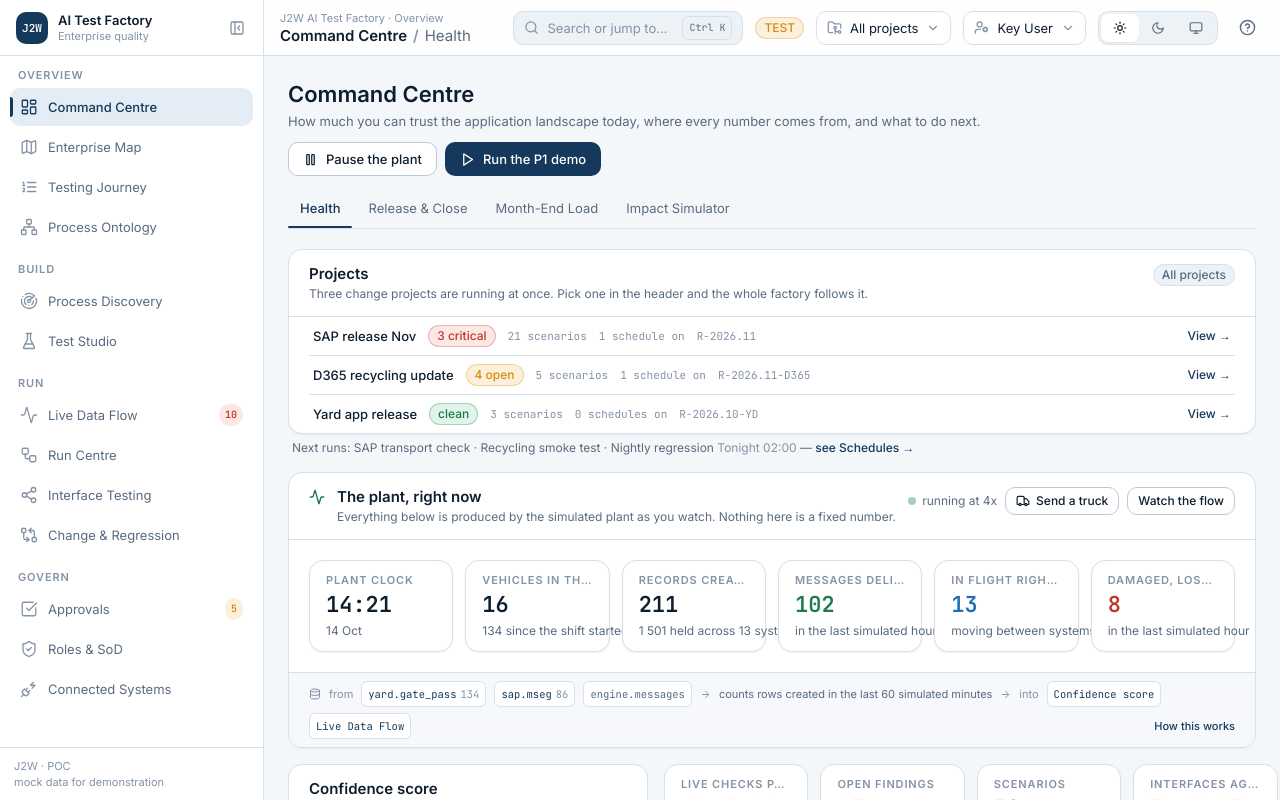
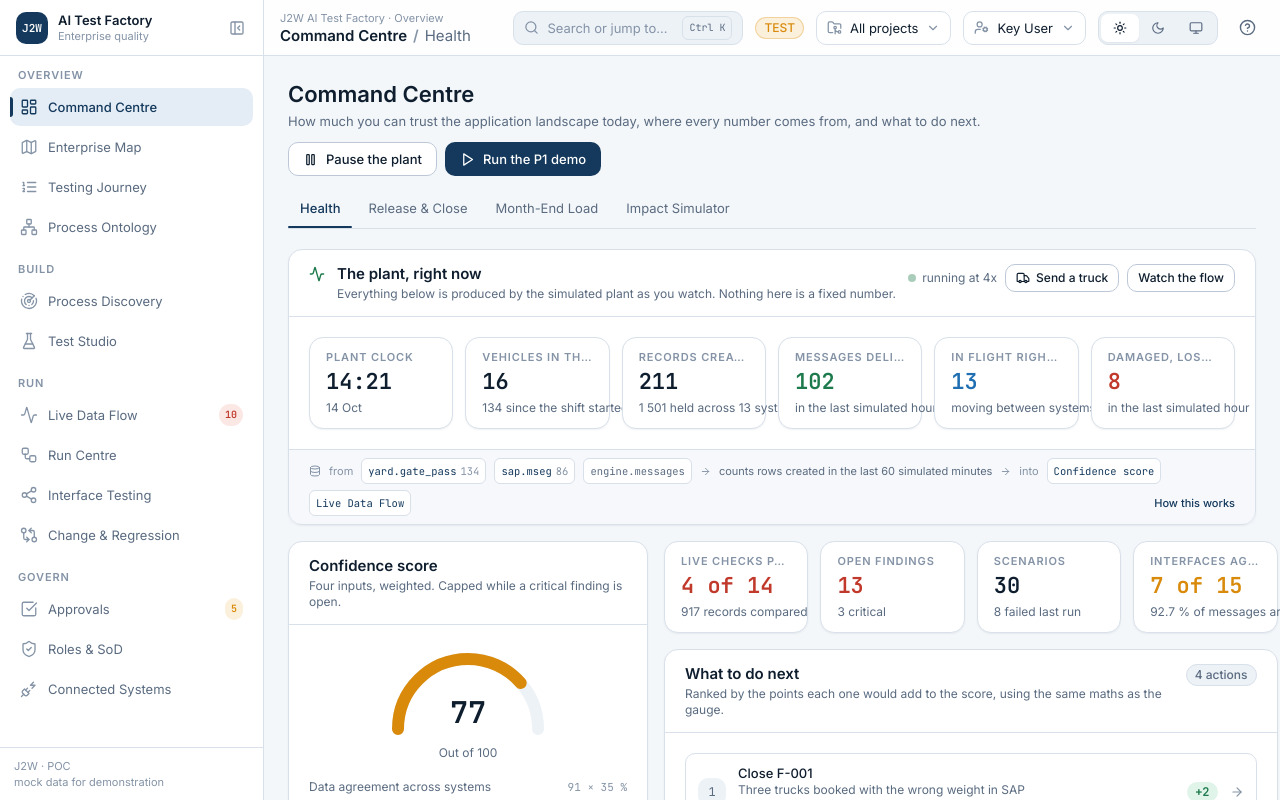
Before and after one commit to Ramaunnam/ai-test-factory, a React (Vite) app: page / in a window 1280 px wide. Built offline with nearby package versions, Linux system fonts and the light colour scheme.

Commit message:
Remove Projects card from Health

```diff
--- a/src/pages/Health.tsx
+++ b/src/pages/Health.tsx
@@ -1,4 +1,4 @@
-import { Fragment, useMemo } from 'react'
+import { useMemo } from 'react'
 import { useNavigate } from 'react-router-dom'
 import {
   Activity,
@@ -31,15 +31,13 @@ import { SourceNote } from '@/components/domain/SourceNote'
 import { FREEZE_TARGET_DAYS, PROCESSES, RUNS, SCENARIOS, TREND_30_DAYS, freezeDays, type StageHealth } from '@/data'
 import { JOURNEY_REQUIREMENTS, screensForRequirement, stepsCovering } from '@/data/journey'
 import { useStore } from '@/data/appStore'
-import { ALL_PROJECTS, PROJECTS, projectOfSystem, projectOfSystems, useProjectFilter } from '@/data/projects'
 import { useChecks, useSim } from '@/sim/useSim'
 import { confidence } from '@/lib/score'
 import { useConfidenceInput, scoreIf } from '@/lib/useConfidenceInput'
 import { interfaceStats } from '@/lib/interfaceStats'
 import { interfaceTraffic, plantPulse, systemActivity } from '@/lib/live'
-import { fmtSim, num, plural } from '@/lib/format'
+import { fmtSim, num } from '@/lib/format'
 import { useDrawer } from '@/providers/DrawerProvider'
-import { useToast } from '@/providers/ToastProvider'
 
 const TABS = [
   { label: 'Health', path: '/' },
@@ -71,18 +69,9 @@ const HEALTH_TONE: Record<StageHealth, 'success' | 'warning' | 'danger' | 'neutr
 
 const MONTHS = ['Jan', 'Feb', 'Mar', 'Apr', 'May', 'Jun', 'Jul', 'Aug', 'Sep', 'Oct', 'Nov', 'Dec']
 
-/** "18 Oct 2026 02:00" becomes "Tonight 02:00"; anything without a clock stays blank. */
-function shortWhen(s: { nextRun: string; nextInMinutes: number }) {
-  const time = s.nextRun.match(/\b(\d{2}:\d{2})$/)?.[1]
-  if (!time) return ''
-  if (s.nextInMinutes <= 24 * 60 && Number(time.slice(0, 2)) < 5) return `Tonight ${time}`
-  return time
-}
-
 export function HealthPage() {
   const navigate = useNavigate()
   const drawer = useDrawer()
-  const toast = useToast()
   const store = useStore()
   const checks = useChecks()
   const { engine } = useSim()
@@ -166,12 +155,6 @@ export function HealthPage() {
     return list.sort((a, b) => b.gain - a.gain).slice(0, 4)
   }, [input, conf.score, criticals, failingChecks, checks, ifStats, store.findings])
 
-  const projectFilter = useProjectFilter()
-  const nextRuns = [...store.schedules]
-    .filter((s) => s.on && (s.project === ALL_PROJECTS || projectFilter.matches(s.project)))
-    .sort((a, b) => a.nextInMinutes - b.nextInMinutes)
-    .slice(0, 3)
-
   return (
     <>
       <PageHeader
@@ -192,80 +175,6 @@ export function HealthPage() {
           </>
         }
       />
-
-      {/* ---------------------------------------------------------------- */}
-      {/* the projects running at the same time                              */}
-      {/* ---------------------------------------------------------------- */}
-      <Card>
-        <CardHeader
-          title="Projects"
-          subtitle="Three change projects are running at once. Pick one in the header and the whole factory follows it."
-          actions={
-            <Badge tone={projectFilter.project ? 'info' : 'neutral'}>
-              {projectFilter.project ? projectFilter.project.name : 'All projects'}
-            </Badge>
-          }
-        />
-        <CardBody className="divide-y divide-line py-0">
-          {PROJECTS.map((p) => {
-            const scenarios = SCENARIOS.filter((s) => projectOfSystems(s.systems) === p.id).length
-            const open = store.findings.filter((f) => f.status !== 'Closed' && projectOfSystem(f.system) === p.id)
-            const criticalsHere = open.filter((f) => f.severity === 'Critical').length
-            const schedules = store.schedules.filter((s) => s.project === p.id && s.on).length
-            const selected = projectFilter.projectId === p.id
-            return (
-              <div
-                key={p.id}
-                className={cn(
-                  'flex flex-wrap items-center gap-x-3 gap-y-1 px-1 py-2',
-                  selected && 'bg-primary-soft/40',
-                )}
-              >
-                <span className="text-sm font-medium text-text">{p.name}</span>
-                <Badge tone={criticalsHere ? 'danger' : open.length ? 'warning' : 'success'}>
-                  {criticalsHere ? `${criticalsHere} critical` : open.length ? `${open.length} open` : 'clean'}
-                </Badge>
-                <span className="font-mono text-[11px] text-subtle">{num(scenarios)} scenarios</span>
-                <span className="font-mono text-[11px] text-subtle">{plural(schedules, 'schedule on', 'schedules on')}</span>
-                <span className="font-mono text-[11px] text-subtle">{p.release}</span>
-                <button
-                  type="button"
-                  onClick={() => {
-                    projectFilter.setProject(p.id)
-                    toast({ title: `Showing project: ${p.name}`, tone: 'info' })
-                    navigate(`/run?project=${p.id}`)
-                  }}
-                  className="ml-auto rounded-sm text-xs font-medium text-primary transition-colors hover:underline"
-                  title={`Show ${p.name} in the Run Centre`}
-                >
-                  View →
-                </button>
-              </div>
-            )
-          })}
-        </CardBody>
-      </Card>
-
-      <p className="mb-4 mt-1.5 px-1 text-xs text-muted">
-        Next runs:{' '}
-        {nextRuns.length === 0
-          ? 'nothing is scheduled'
-          : nextRuns.map((s, i) => (
-              <Fragment key={s.id}>
-                {i > 0 && ' · '}
-                {s.name}
-                {shortWhen(s) && <span className="text-subtle"> {shortWhen(s)}</span>}
-              </Fragment>
-            ))}{' '}
-        —{' '}
-        <button
-          type="button"
-          onClick={() => navigate('/run/schedules')}
-          className="rounded-sm font-medium text-primary transition-colors hover:underline"
-        >
-          see Schedules →
-        </button>
-      </p>
 
       {/* ---------------------------------------------------------------- */}
       {/* the plant, live                                                    */}
```
